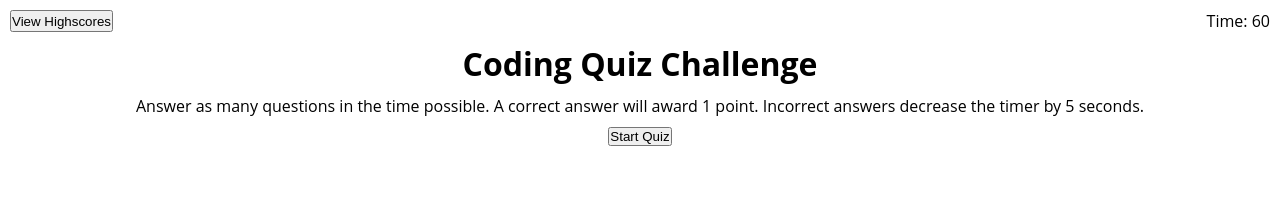
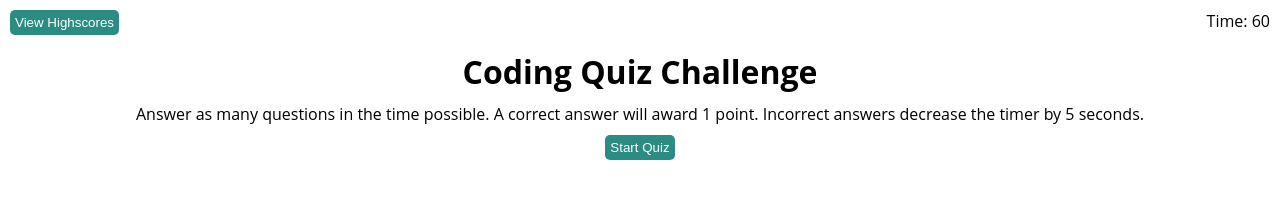
Before and after one commit to tkmarsten/module-4-challenge, a plain HTML site: page index.html in a window 1280 px wide. Drawn offline with nearby package versions, Linux system fonts and the light colour scheme.

Commit message:
Changed button color, included all buttons

```diff
--- a/style.css
+++ b/style.css
@@ -27,10 +27,10 @@ header {
   margin: 10px;
 }
 
-.quiz-button {
+button {
   padding: 5px;
   margin-bottom: 5px;
-  background-color: teal;
+  background-color: rgb(42, 140, 130);
   color: white;
   border: none;
   border-radius: 5px;
```
